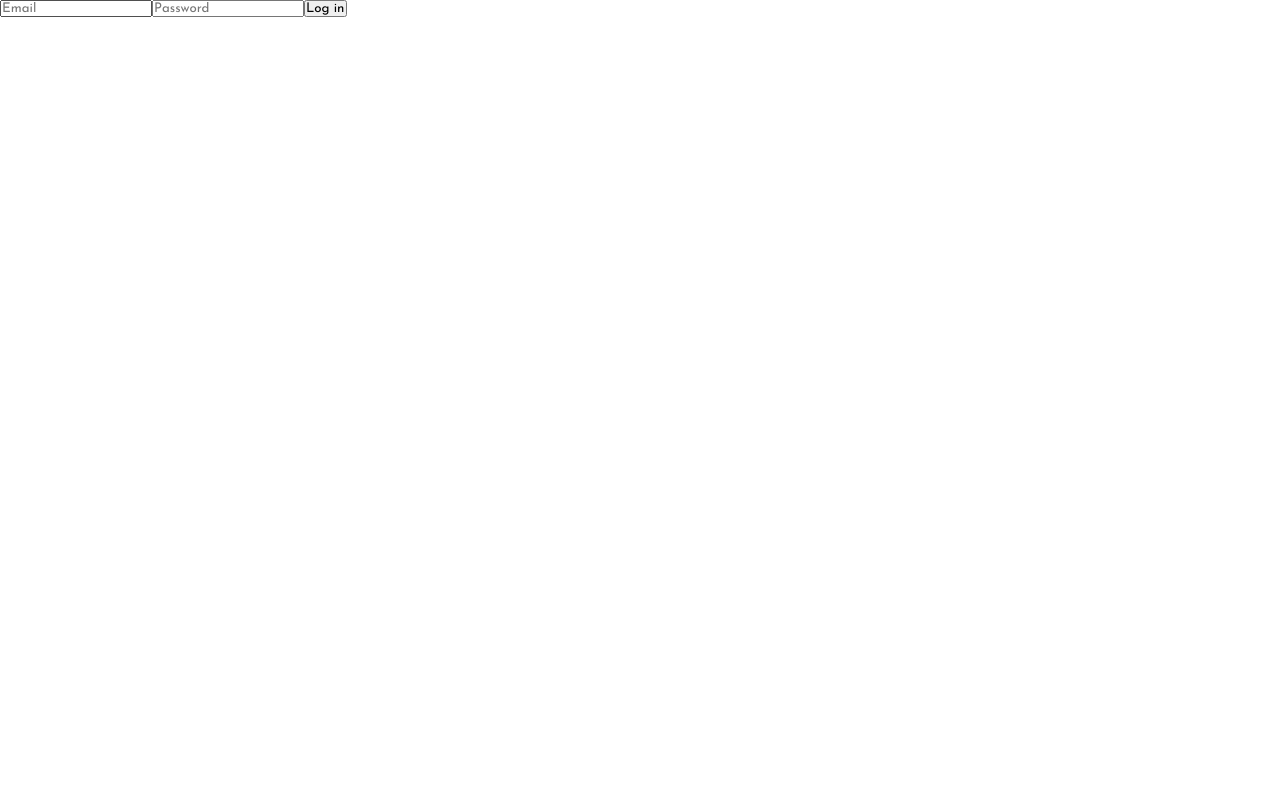
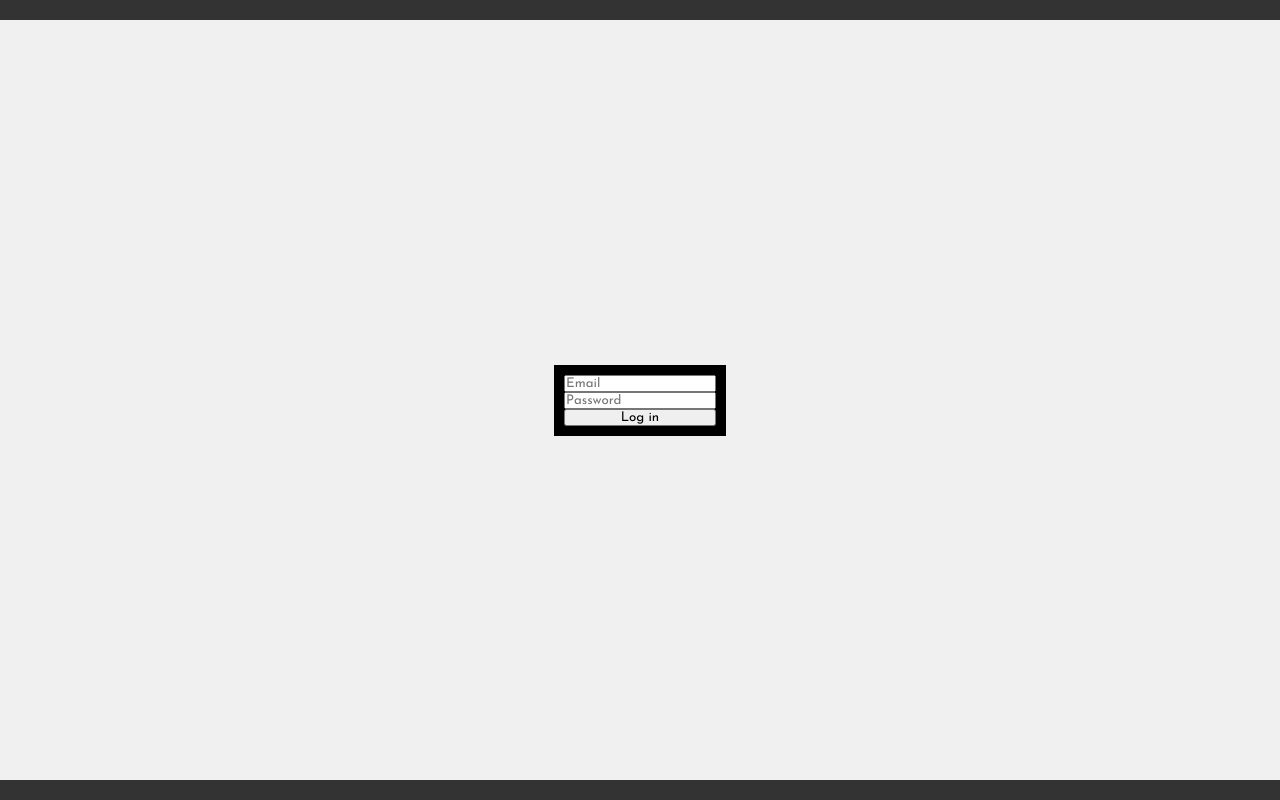
Before and after one commit to kreker1207/uevent, a React (Create React App) app in the folder uevent-frontend/: page /login in a window 1280 px wide. Built offline with nearby package versions, Linux system fonts and the light colour scheme.

Commit message:
auth base css

```diff
--- a/uevent-frontend/package.json
+++ b/uevent-frontend/package.json
@@ -8,6 +8,7 @@
     "@testing-library/react": "^13.4.0",
     "@testing-library/user-event": "^13.5.0",
     "axios": "^1.3.3",
+    "jquery": "^3.6.3",
     "js-cookie": "^3.0.1",
     "jwt-decode": "^3.1.2",
     "react": "^18.2.0",
@@ -18,6 +19,7 @@
     "react-toastify": "^9.1.1",
     "redux": "^4.2.1",
     "redux-thunk": "^2.4.2",
+    "sass": "^1.58.3",
     "styled-components": "^5.3.6",
     "web-vitals": "^2.1.4"
   },
@@ -44,5 +46,8 @@
       "last 1 firefox version",
       "last 1 safari version"
     ]
+  },
+  "devDependencies": {
+    "@types/jquery": "^3.5.16"
   }
 }
--- a/uevent-frontend/public/index.html
+++ b/uevent-frontend/public/index.html
@@ -2,42 +2,10 @@
 <html lang="en">
   <head>
     <meta charset="utf-8" />
-    <link rel="icon" href="%PUBLIC_URL%/favicon.ico" />
     <meta name="viewport" content="width=device-width, initial-scale=1" />
-    <meta name="theme-color" content="#000000" />
-    <meta
-      name="description"
-      content="Web site created using create-react-app"
-    />
-    <link rel="apple-touch-icon" href="%PUBLIC_URL%/logo192.png" />
-    <!--
-      manifest.json provides metadata used when your web app is installed on a
-      user's mobile device or desktop. See https://developers.google.com/web/fundamentals/web-app-manifest/
-    -->
-    <link rel="manifest" href="%PUBLIC_URL%/manifest.json" />
-    <!--
-      Notice the use of %PUBLIC_URL% in the tags above.
-      It will be replaced with the URL of the `public` folder during the build.
-      Only files inside the `public` folder can be referenced from the HTML.
-
-      Unlike "/favicon.ico" or "favicon.ico", "%PUBLIC_URL%/favicon.ico" will
-      work correctly both with client-side routing and a non-root public URL.
-      Learn how to configure a non-root public URL by running `npm run build`.
-    -->
-    <title>React App</title>
   </head>
   <body>
     <noscript>You need to enable JavaScript to run this app.</noscript>
     <div id="root"></div>
-    <!--
-      This HTML file is a template.
-      If you open it directly in the browser, you will see an empty page.
-
-      You can add webfonts, meta tags, or analytics to this file.
-      The build step will place the bundled scripts into the <body> tag.
-
-      To begin the development, run `npm start` or `yarn start`.
-      To create a production bundle, use `npm run build` or `yarn build`.
-    -->
   </body>
 </html>
--- a/uevent-frontend/src/App.js
+++ b/uevent-frontend/src/App.js
@@ -1,15 +1,19 @@
 import React from 'react'
 import {BrowserRouter, Routes, Route} from 'react-router-dom'
+import ProtectedRoute from './components/ProtectedRoute'
+import Header from './components/Header'
 import MainPage from './pages/MainPage'
 import Login from './pages/Login'
 import Register from './pages/Register'
 import EventPage from './pages/EventPage'
 import UserPage from './pages/UserPage'
-import ProtectedRoute from './components/ProtectedRoute'
+import Footer from './components/Footer'
 
 export default function App() {
   return (
     <BrowserRouter>
+      <Header/>
+      <main>
         <Routes>
           <Route path='/' element={<MainPage/>}/>
           <Route path='/register' element={<Register/>}/>
@@ -19,6 +23,9 @@ export default function App() {
             <Route path='/user-profile' element={<UserPage/>}/>
           </Route>
         </Routes>
+
+      </main>
+      <Footer/>
     </BrowserRouter>
   )
 }
--- /dev/null
+++ b/uevent-frontend/src/components/Footer.jsx
@@ -0,0 +1,9 @@
+import React from 'react'
+
+export default function Footer() {
+  return (
+    <footer>
+
+    </footer>
+  )
+}
--- /dev/null
+++ b/uevent-frontend/src/components/Header.jsx
@@ -0,0 +1,9 @@
+import React from 'react'
+
+export default function Header() {
+  return (
+    <header>
+
+    </header>
+  )
+}
--- a/uevent-frontend/src/components/ProtectedRoute.jsx
+++ b/uevent-frontend/src/components/ProtectedRoute.jsx
@@ -11,7 +11,7 @@ export default function ProtectedRoute () {
             <div className='unauthorized'>
                 <h1>Unauthorized :&#40;</h1>
                 <span>
-                <NavLink to='/login'>Login</NavLink> to gain access
+                    <NavLink to='/login'>Login</NavLink> to gain access
                 </span>
             </div>
         )
--- a/uevent-frontend/src/index.css
+++ b/uevent-frontend/src/index.css
@@ -8,7 +8,32 @@
 }
 
 body {
-  max-height: 100vh;
-  max-width: 100vw;
-  overflow: hidden;
+  background-color: #f0f0f0;
+  height: 100vh;
+  width: 100vw;
 }
+
+#root {
+  display: flex;
+  flex-direction: column;
+  justify-content:space-between;
+  height: 100vh;
+}
+
+header {
+  background-color: #333;
+  color: #fff;
+  padding: 10px;
+  margin-bottom: 10px;
+}
+
+main {
+  padding: 10px;
+}
+
+footer {
+  background-color: #333;
+  color: #fff;
+  padding: 10px;
+  margin-top: 10px;
+}
--- a/uevent-frontend/src/pages/Login.jsx
+++ b/uevent-frontend/src/pages/Login.jsx
@@ -25,6 +25,7 @@ export default function Login() {
     if(Object.keys(userInfo).length !== 0) {
       navigate(`/users/${userInfo.id}`)
     }
+    console.log(window.innerHeight)
   }, [navigate, userInfo] )
 
   const handleSubmit = async (e) => {
@@ -69,4 +70,20 @@ export default function Login() {
 }
 
 const FormContainer = styled.div`
+  margin: 0 auto;
+  width: fit-content;
+  background-color: black;
+  padding: 10px;
+  height 100%;
+
+  form {
+    display: flex;
+    flex-direction: column;
+    align-items: center;
+    justify-content: center;
+
+    button {
+      width: 100%;
+    }
+  }
 `;
--- a/uevent-frontend/src/pages/Register.jsx
+++ b/uevent-frontend/src/pages/Register.jsx
@@ -90,4 +90,19 @@ export default function Register() {
 }
 
 const FormContainer = styled.div`
+  margin: 0 auto;
+  width: fit-content;
+  background-color: black;
+  padding: 10px;
+
+  form {
+    display: flex;
+    flex-direction: column;
+    align-items: center;
+    justify-content: center;
+
+    button {
+      width: 100%;
+    }
+  }
 `;
```
Also changed, not shown: 1 other file (tests, documents, lock files or other folders). Lines whose indentation alone changed are shown as unchanged.
